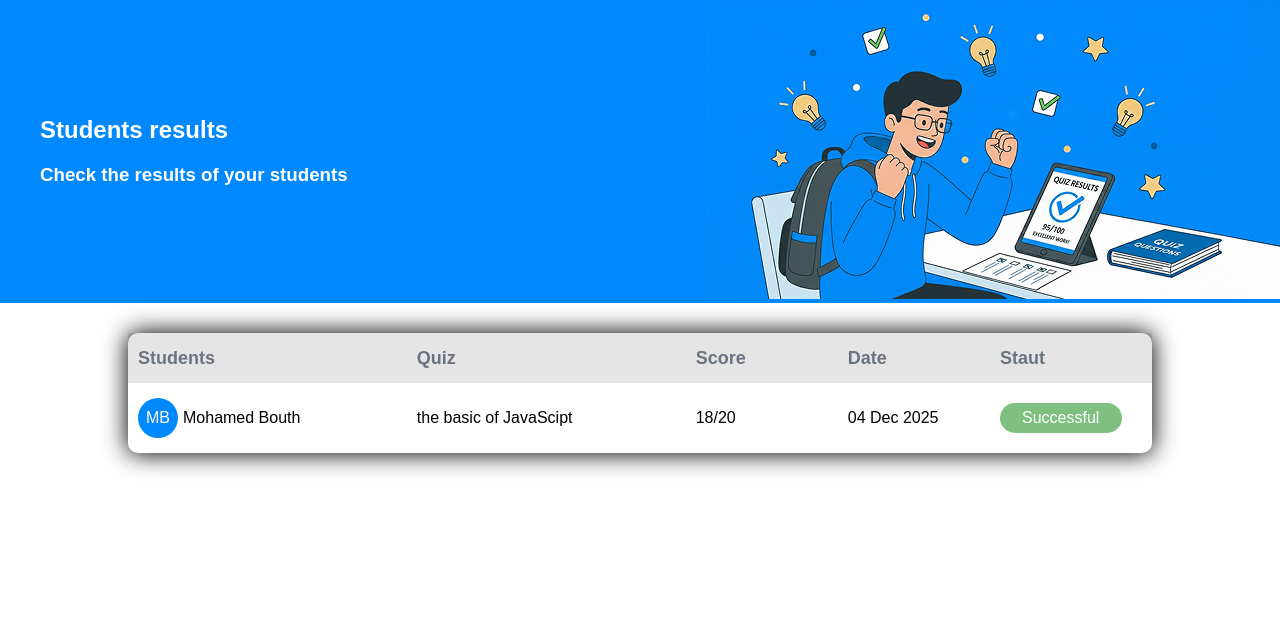
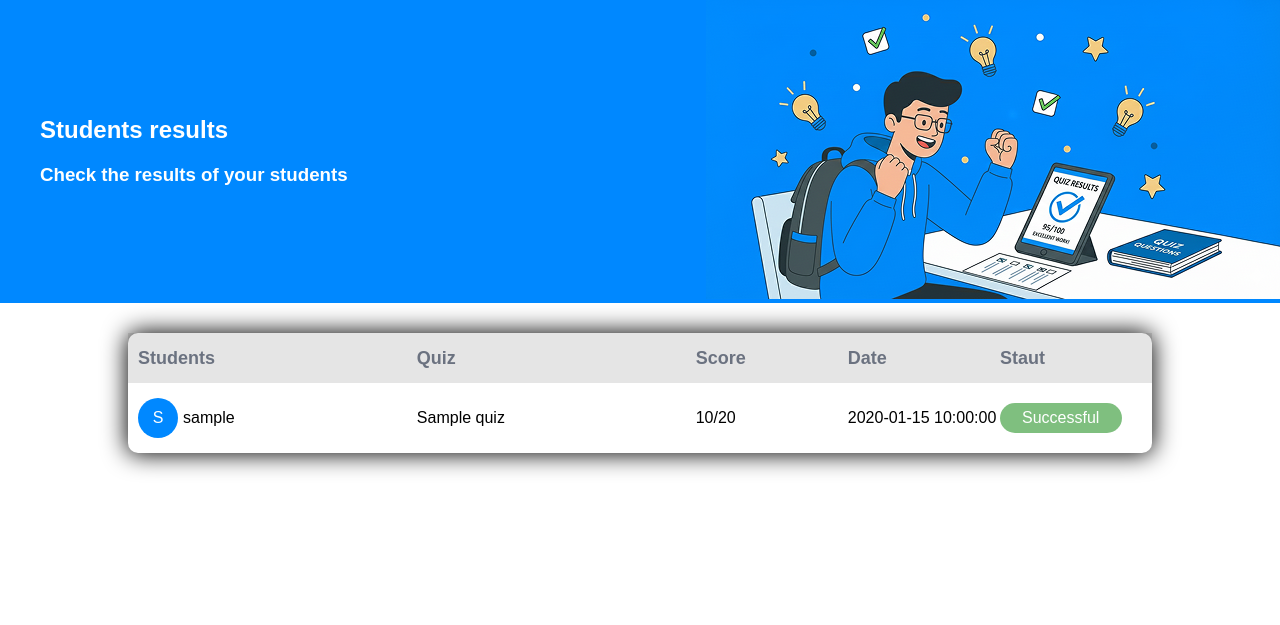
Before and after one commit to mohamed-bouth/Qodex-V1, a PHP site: page /view_results.php in a window 1280 px wide. Shown: the part 51-676 px from the top of the page. Run offline with PHP 8.4, Linux system fonts and the light colour scheme; the visitor is signed in with stand-in values (Sample User, id 1); tables that the repository leaves empty or names only in its code hold one stand-in row (values such as "Sample post").

Commit message:
QV-17 add modification for the page of dashboard to make the page show the statistique of each user not global

```diff
--- a/enseignant/dashboard_satatistique.php
+++ b/enseignant/dashboard_satatistique.php
@@ -1,13 +1,14 @@
 <?php
 require_once "../config/database.php";
+$user_id = $_SESSION['user_id'];
 
-$result = $conn->query("SELECT COUNT(*) AS total_quiz FROM quiz;");
+$result = $conn->query("SELECT count(quiz.title) AS total_quiz FROM quiz JOIN users WHERE quiz.enseignant_id = $user_id AND users.id = $user_id;");
 
 $row = $result->fetch_assoc();
 
 $num_quiz = $row['total_quiz'];
 
-$result = $conn->query("SELECT COUNT(*) AS total_category FROM category;");
+$result = $conn->query("SELECT count(category.category_name) AS total_category FROM category JOIN users WHERE category.created_by = $user_id AND users.id = $user_id;;");
 
 $row = $result->fetch_assoc();
 
--- /dev/null
+++ b/enseignant/render_results.php
@@ -0,0 +1,5 @@
+<?php
+    include "../config/database.php";
+    $user_id = $_SESSION['user_id'];
+    $result = $conn->query("SELECT users.user_name , quiz.title , result.score , result.completed_at FROM result JOIN users on result.student_id = users.id JOIN quiz on quiz.id = result.quiz_id AND quiz.enseignant_id = $user_id;");
+    $results = $result->fetch_all(MYSQLI_ASSOC);
--- a/enseignant/view_results.php
+++ b/enseignant/view_results.php
@@ -1,5 +1,6 @@
 <?php
     session_start();
+    include "../enseignant/render_results.php";
 ?>
 <!DOCTYPE html>
 <html lang="en">
@@ -30,24 +31,30 @@
                 <p>Date</p>
                 <p>Staut</p>
             </div>
+            <?php foreach ($results as $student) { ?>
                 <div class="student-results">
                     <div class="student-results-name head">
-                <p>MB</p>
-                <p>Mohamed Bouth</p>
+                        <p><?= strtoupper($student['user_name'][0]) ?></p>
+                        <p><?= $student['user_name'] ?></p>
                     </div>
                     <div class="head">
-                <p>the basic of JavaScipt</p>
+                        <p><?= $student['title'] ?></p>
                     </div>
                     <div>
-                <p>18/20</p>
+                        <p><?= $student['score'] ?>/20</p>
                     </div>
                     <div>
-                <p>04 Dec 2025</p>
+                        <p><?= $student['completed_at']?></p>
                     </div>
                     <div>
+                        <?php if($student['score']>= 10){ ?>
                             <p class="staut">Successful</p>
+                        <?php }else{ ?>
+                            <p class="stautre">failure</p>
+                        <?php } ?>
                     </div>
                 </div>
+            <?php } ?>
 
     </section>
     <?php include "../includes/footer.php"; ?>
```
Lines whose indentation alone changed are shown as unchanged.
